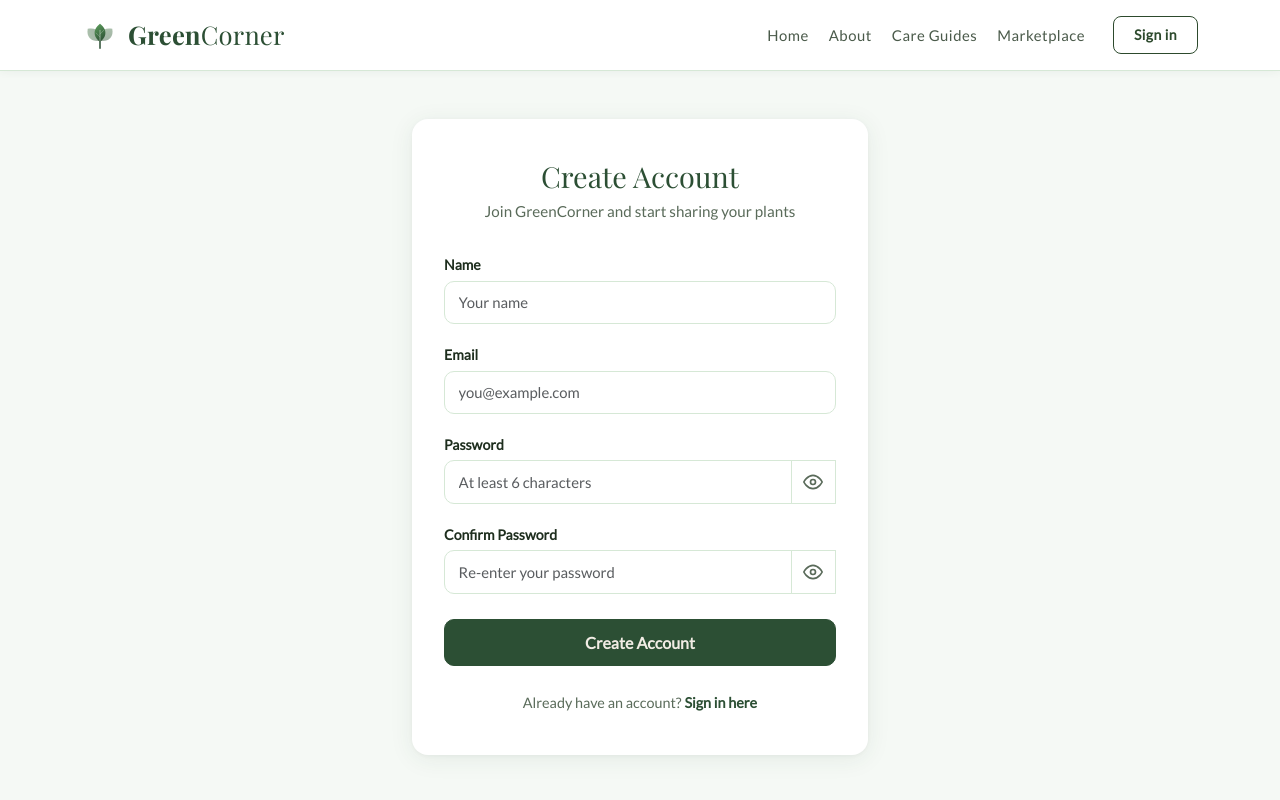
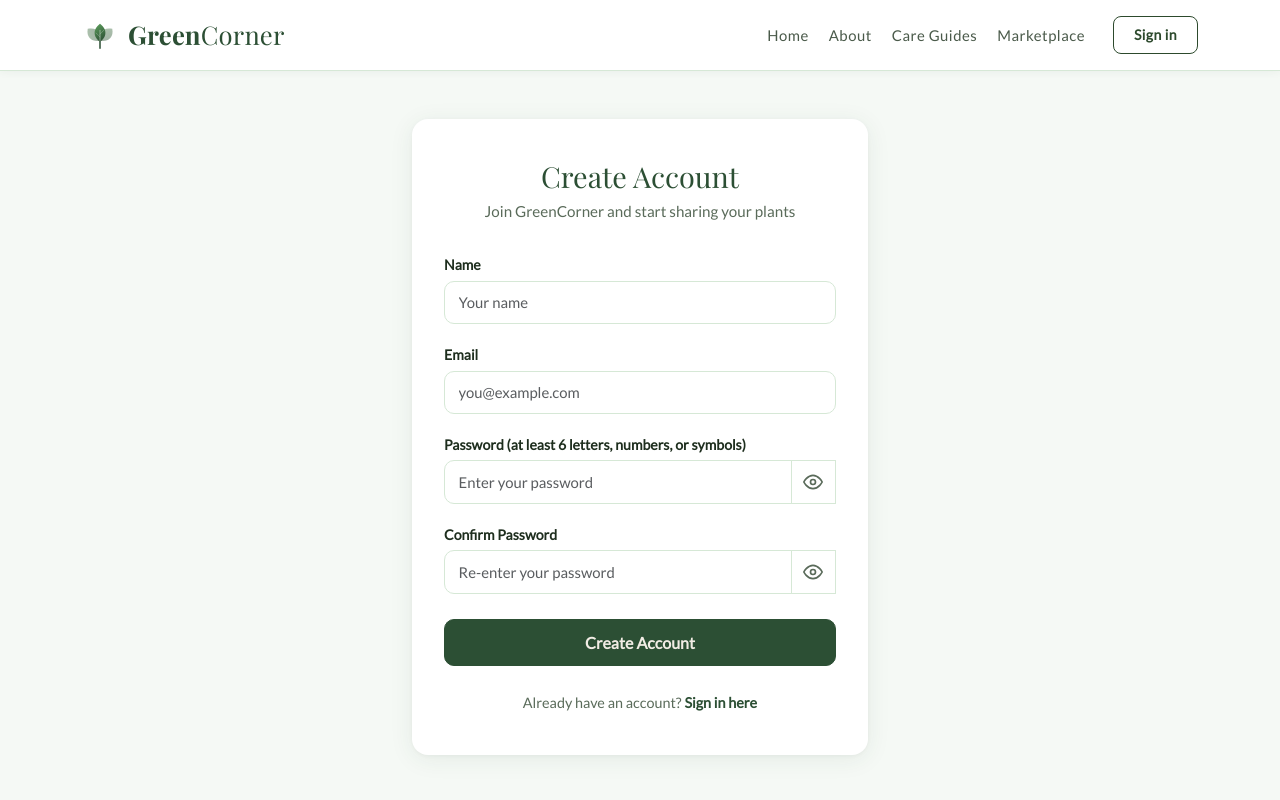
Before and after one commit to Jiahui-Zhou98/GreenCorner-project, a React (Vite) app in the folder frontend/: page /register in a window 1280 px wide. Shown: the top 800 px of the page. Built offline with nearby package versions, Linux system fonts and the light colour scheme; no server answers.

Commit message:
add password description

```diff
--- a/frontend/src/pages/Auth/RegisterPage.jsx
+++ b/frontend/src/pages/Auth/RegisterPage.jsx
@@ -107,12 +107,12 @@ export default function RegisterPage() {
             </Form.Group>
 
             <Form.Group className="auth-group" controlId="registerPassword">
-              <Form.Label className="auth-label">Password</Form.Label>
+              <Form.Label className="auth-label">Password (at least 6 letters, numbers, or symbols)</Form.Label>
               <InputGroup>
                 <Form.Control
                   className="auth-input"
                   type={showPassword ? "text" : "password"}
-                  placeholder="At least 6 characters"
+                  placeholder="Enter your password"
                   value={form.password}
                   onChange={(e) => set("password", e.target.value)}
                   isInvalid={!!errors.password}
```
